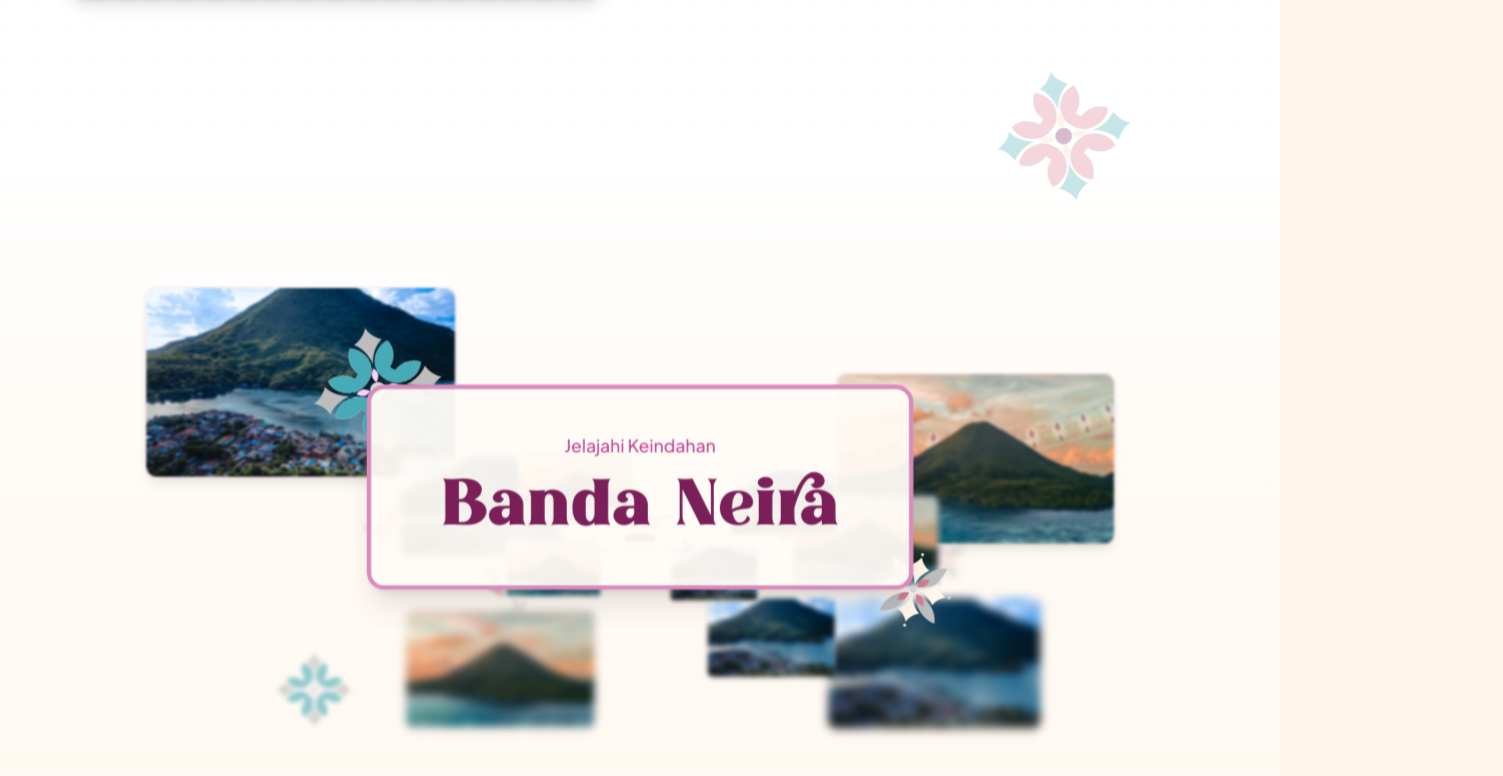
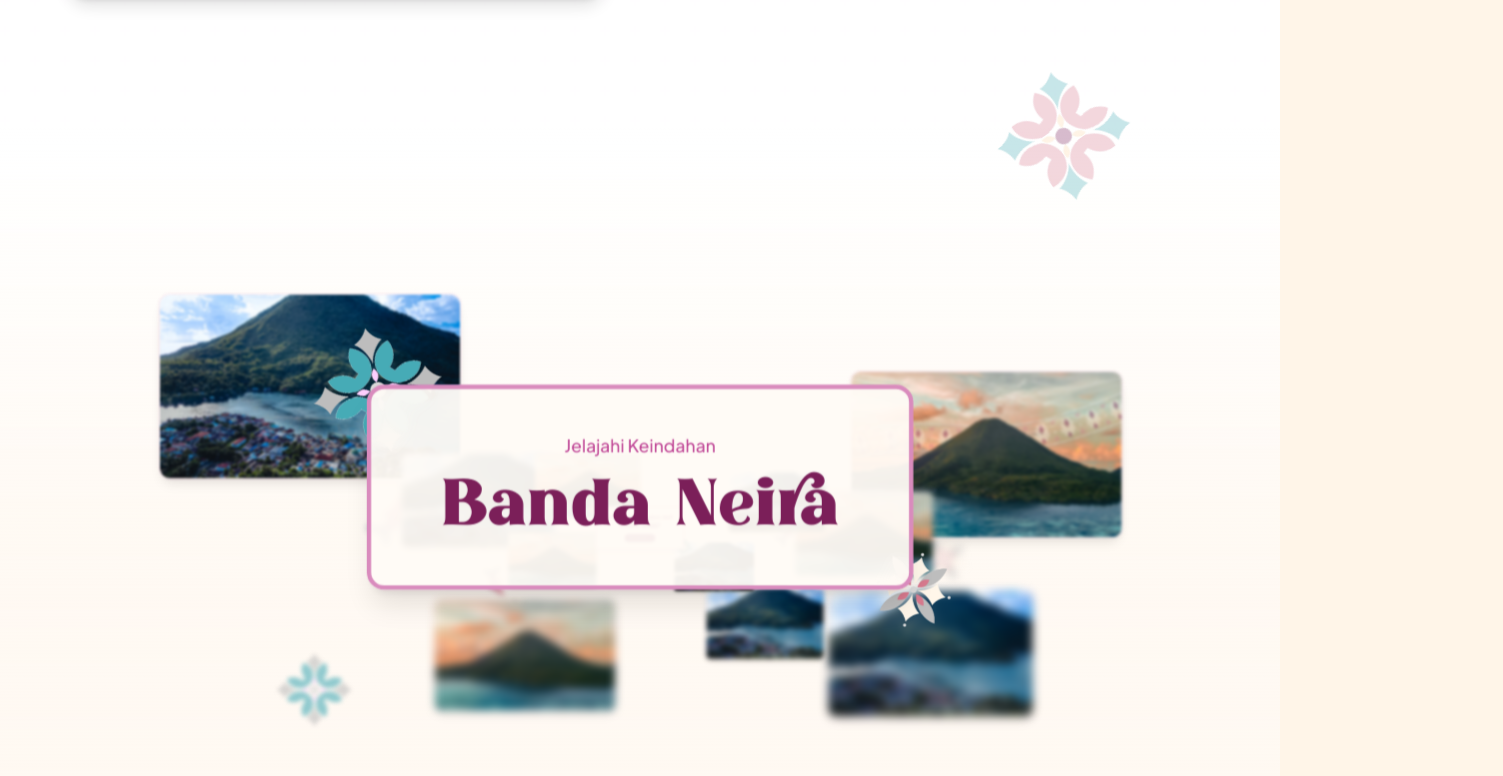
Before and after one commit to ArgyaSabih/cerita-neira, a Next.js app: page / in a window 1280 px wide. Shown: the part 4336-5112 px from the top of the page, 1503 px wide, since content can reach past the window. Built offline with nearby package versions, Linux system fonts and the light colour scheme.

Commit message:
fix: overflow bug

```diff
--- a/app/page.js
+++ b/app/page.js
@@ -21,7 +21,7 @@ export default function Home() {
     };
   }, []);
   return (
-    <main className="relative min-h-screen bg-cream-500">
+    <main className="relative min-h-screen overflow-x-clip bg-cream-500">
       <HeroSection />
       <TentangSection />
       <TimelineSection />
--- a/src/components/navbar/Navbar.js
+++ b/src/components/navbar/Navbar.js
@@ -92,11 +92,9 @@ const Navbar = ({className}) => {
         className={cn(
           "mx-auto transition-all duration-500 ease-out py-3",
           isScrolled
-            ? "max-w-[1200px] bg-cream-100 backdrop-blur-sm shadow-xl drop-shadow-lg rounded-full px-6"
+            ? "max-w-[1200px] bg-cream-100 shadow-md drop-shadow-lg rounded-full px-6"
             : "container px-4 md:px-8 lg:px-16",
-          isMobileMenuOpen
-            ? "max-w-[1200px] bg-cream-100 backdrop-blur-sm shadow-xl drop-shadow-lg rounded-full px-6"
-            : ""
+          isMobileMenuOpen ? "max-w-[1200px] bg-cream-100 shadow-md drop-shadow-lg rounded-full px-6" : ""
         )}
       >
         <div className="flex items-center justify-between">
--- a/src/modules/galeri/GaleriSection.js
+++ b/src/modules/galeri/GaleriSection.js
@@ -102,6 +102,7 @@ const GaleriSection = ({className}) => {
   const isScrolledRef = useRef(false);
   const [isScrolled, setIsScrolled] = useState(false);
   const [isVisible, setIsVisible] = useState(false);
+  const [breakpoint, setBreakpoint] = useState("lg");
 
   // Animation frame and scroll tracking refs
   const animationFrameRef = useRef(null);
@@ -118,6 +119,19 @@ const GaleriSection = ({className}) => {
       galleryRef.current.push(el);
     }
   }, []);
+
+  // Resolve responsive positions from data file
+  const resolvePosition = useCallback(
+    (img) => {
+      if (!img) return img;
+      if (img.positions) {
+        const pos = img.positions[breakpoint] || img.positions.lg || img.positions.md || img.positions.sm;
+        return Object.assign({}, img, {left: pos.left, top: pos.top, z: pos.z});
+      }
+      return img;
+    },
+    [breakpoint]
+  );
 
   useEffect(() => {
     let isMobileParallax = window.innerWidth < 1024;
@@ -253,6 +267,18 @@ const GaleriSection = ({className}) => {
     };
   }, [roundTransform]);
 
+  // Breakpoint updater (sm/md/lg) used to resolve positions
+  useEffect(() => {
+    const updateBp = () => {
+      const w = window.innerWidth;
+      setBreakpoint(w >= 1024 ? "lg" : w >= 768 ? "md" : "sm");
+    };
+
+    updateBp();
+    window.addEventListener("resize", updateBp, {passive: true});
+    return () => window.removeEventListener("resize", updateBp);
+  }, []);
+
   return (
     <section ref={gallerySection} id="galeri" className={cn("relative z-10 bg-cream-300", className)}>
       {/* Parallax Content Container */}
@@ -263,12 +289,12 @@ const GaleriSection = ({className}) => {
 
           {/* Ornament images */}
           {ornamentImages.map((img, idx) => (
-            <OrnamentItem key={`ornament-${idx}`} img={img} addToGallery={addToGallery} />
+            <OrnamentItem key={`ornament-${idx}`} img={resolvePosition(img)} addToGallery={addToGallery} />
           ))}
 
           {/* Gallery images */}
           {galeriImages.map((img, idx) => (
-            <GalleryImageItem key={idx} img={img} addToGallery={addToGallery} />
+            <GalleryImageItem key={idx} img={resolvePosition(img)} addToGallery={addToGallery} />
           ))}
 
           {/* Title Card - Intro */}
--- a/src/modules/galeri/data/galeriImages.js
+++ b/src/modules/galeri/data/galeriImages.js
@@ -3,89 +3,111 @@ export const galeriImages = [
   {
     src: "bg-hero.webp",
     alt: "Banda Neira View",
-    left: "5%",
-    top: "15%",
-    z: -100
+    positions: {
+      sm: {left: "6%", top: "18%", z: -80},
+      md: {left: "5%", top: "16%", z: -100},
+      lg: {left: "5%", top: "15%", z: -120}
+    }
   },
   {
     src: "img-tentang.webp",
     alt: "Tentang Banda Neira",
-    left: "70%",
-    top: "25%",
-    z: -180
+    positions: {
+      sm: {left: "68%", top: "28%", z: -140},
+      md: {left: "70%", top: "26%", z: -180},
+      lg: {left: "72%", top: "24%", z: -200}
+    }
   },
 
   // Layer 2: Near-mid
   {
     src: "bg-hero.webp",
     alt: "Panorama Banda",
-    left: "75%",
-    top: "65%",
-    z: -420
+    positions: {
+      sm: {left: "72%", top: "68%", z: -360},
+      md: {left: "75%", top: "66%", z: -420},
+      lg: {left: "76%", top: "64%", z: -460}
+    }
   },
   {
     src: "img-tentang.webp",
     alt: "Keindahan Banda",
-    left: "15%",
-    top: "70%",
-    z: -550
+    positions: {
+      sm: {left: "12%", top: "72%", z: -480},
+      md: {left: "15%", top: "70%", z: -550},
+      lg: {left: "18%", top: "68%", z: -600}
+    }
   },
 
   // Layer 3: Mid layer
   {
     src: "bg-hero.webp",
     alt: "Pemandangan Neira",
-    left: "8%",
-    top: "30%",
-    z: -750
+    positions: {
+      sm: {left: "10%", top: "32%", z: -680},
+      md: {left: "8%", top: "30%", z: -750},
+      lg: {left: "6%", top: "28%", z: -820}
+    }
   },
   {
     src: "img-tentang.webp",
     alt: "Warisan Banda",
-    left: "80%",
-    top: "40%",
-    z: -900
+    positions: {
+      sm: {left: "78%", top: "42%", z: -820},
+      md: {left: "80%", top: "40%", z: -900},
+      lg: {left: "82%", top: "38%", z: -980}
+    }
   },
 
   // Layer 4: Mid-far layer
   {
     src: "bg-hero.webp",
     alt: "Cakrawala Banda",
-    left: "65%",
-    top: "75%",
-    z: -1100
+    positions: {
+      sm: {left: "64%", top: "77%", z: -980},
+      md: {left: "65%", top: "75%", z: -1100},
+      lg: {left: "66%", top: "73%", z: -1250}
+    }
   },
   {
     src: "img-tentang.webp",
     alt: "Pesona Neira",
-    left: "20%",
-    top: "20%",
-    z: -1300
+    positions: {
+      sm: {left: "18%", top: "22%", z: -1150},
+      md: {left: "20%", top: "20%", z: -1300},
+      lg: {left: "22%", top: "18%", z: -1450}
+    }
   },
 
   // Layer 5: Far layer
   {
     src: "bg-hero.webp",
     alt: "Langit Banda",
-    left: "75%",
-    top: "25%",
-    z: -1500
+    positions: {
+      sm: {left: "74%", top: "26%", z: -1380},
+      md: {left: "75%", top: "25%", z: -1500},
+      lg: {left: "76%", top: "24%", z: -1650}
+    }
   },
   {
     src: "img-tentang.webp",
     alt: "Keajaiban Neira",
-    left: "10%",
-    top: "55%",
-    z: -1700
+    positions: {
+      sm: {left: "12%", top: "58%", z: -1550},
+      md: {left: "10%", top: "55%", z: -1700},
+      lg: {left: "8%", top: "52%", z: -1850}
+    }
   },
 
   // Layer 6: Background layer (furthest)
   {
     src: "bg-hero.webp",
     alt: "Horison Banda",
-    left: "60%",
-    top: "60%",
-    z: -1900
+    positions: {
+      sm: {left: "58%", top: "62%", z: -1700},
+      md: {left: "60%", top: "60%", z: -1900},
+      lg: {left: "62%", top: "58%", z: -2100}
+    }
   }
 ];
 
@@ -94,9 +116,11 @@ export const ornamentImages = [
   {
     src: "bunga-1.webp",
     alt: "Bunga Berputar",
-    left: "10%",
-    top: "25%",
-    z: -2100,
+    positions: {
+      sm: {left: "12%", top: "28%", z: -1200},
+      md: {left: "11%", top: "26%", z: -1700},
+      lg: {left: "10%", top: "25%", z: -2100}
+    },
     animation: "animate-spin-slow scale-200",
     skew: true
   },
@@ -105,25 +129,31 @@ export const ornamentImages = [
   {
     src: "bunga-2.webp",
     alt: "Bunga Tradisional",
-    left: "5%",
-    top: "75%",
-    animation: "animate-float",
-    z: -350
+    positions: {
+      sm: {left: "6%", top: "78%", z: -220},
+      md: {left: "5%", top: "76%", z: -350},
+      lg: {left: "5%", top: "75%", z: -350}
+    },
+    animation: "animate-float"
   },
   {
     src: "bunga-3.webp",
     alt: "Bunga Neira",
-    left: "88%",
-    top: "50%",
-    animation: "animate-float",
-    z: -480
+    positions: {
+      sm: {left: "86%", top: "52%", z: -320},
+      md: {left: "88%", top: "50%", z: -480},
+      lg: {left: "88%", top: "50%", z: -480}
+    },
+    animation: "animate-float"
   },
   {
     src: "lumba-2.webp",
     alt: "Lumba-lumba Bermain",
-    left: "2%",
-    top: "40%",
-    z: -620,
+    positions: {
+      sm: {left: "4%", top: "44%", z: -420},
+      md: {left: "2%", top: "40%", z: -620},
+      lg: {left: "2%", top: "40%", z: -620}
+    },
     animation: "animate-swim delay-500"
   },
 
@@ -131,76 +161,94 @@ export const ornamentImages = [
   {
     src: "bunga-4.webp",
     alt: "Bunga Dekorasi",
-    left: "92%",
-    top: "70%",
-    animation: "animate-float",
-    z: -820
+    positions: {
+      sm: {left: "90%", top: "72%", z: -600},
+      md: {left: "92%", top: "70%", z: -820},
+      lg: {left: "92%", top: "70%", z: -820}
+    },
+    animation: "animate-float"
   },
   {
     src: "bunga-4.webp",
     alt: "Bunga Eksotis",
-    left: "6%",
-    top: "25%",
-    animation: "animate-float",
-    z: -980
+    positions: {
+      sm: {left: "8%", top: "27%", z: -720},
+      md: {left: "6%", top: "25%", z: -980},
+      lg: {left: "6%", top: "25%", z: -980}
+    },
+    animation: "animate-float"
   },
   {
     src: "bunga-5.webp",
     alt: "Bunga Indah",
-    left: "85%",
-    top: "30%",
-    animation: "animate-float",
-    z: -1150
+    positions: {
+      sm: {left: "83%", top: "32%", z: -880},
+      md: {left: "85%", top: "30%", z: -1150},
+      lg: {left: "85%", top: "30%", z: -1150}
+    },
+    animation: "animate-float"
   },
 
   // Far ornaments
   {
     src: "lumba-2.webp",
     alt: "Lumba-lumba Laut",
-    left: "10%",
-    top: "60%",
-    z: -1400,
+    positions: {
+      sm: {left: "12%", top: "62%", z: -980},
+      md: {left: "10%", top: "60%", z: -1400},
+      lg: {left: "10%", top: "60%", z: -1400}
+    },
     animation: "animate-swim delay-700 rotate-125"
   },
   {
     src: "bunga-1.webp",
     alt: "Bunga Cantik",
-    left: "90%",
-    top: "85%",
-    animation: "animate-float",
-    z: -1550
+    positions: {
+      sm: {left: "88%", top: "88%", z: -1120},
+      md: {left: "90%", top: "85%", z: -1550},
+      lg: {left: "90%", top: "85%", z: -1550}
+    },
+    animation: "animate-float"
   },
   {
     src: "bunga-2.webp",
     alt: "Bunga Banda",
-    left: "8%",
-    top: "15%",
-    animation: "animate-float",
-    z: -1650
+    positions: {
+      sm: {left: "10%", top: "18%", z: -1250},
+      md: {left: "8%", top: "15%", z: -1650},
+      lg: {left: "8%", top: "15%", z: -1650}
+    },
+    animation: "animate-float"
   },
 
   // Background ornaments
   {
     src: "lumba-2.webp",
     alt: "Lumba-lumba Neira",
-    left: "88%",
-    top: "45%",
-    z: -1850,
+    positions: {
+      sm: {left: "86%", top: "48%", z: -1420},
+      md: {left: "88%", top: "45%", z: -1850},
+      lg: {left: "88%", top: "45%", z: -1850}
+    },
     animation: "animate-swim delay-1000"
   },
   {
     src: "bunga-3.webp",
     alt: "Bunga Hiasan",
-    left: "5%",
-    top: "85%",
-    z: -1950
+    positions: {
+      sm: {left: "6%", top: "88%", z: -1520},
+      md: {left: "5%", top: "85%", z: -1950},
+      lg: {left: "5%", top: "85%", z: -1950}
+    }
   },
   {
     src: "bunga-3.webp",
     alt: "Bunga Eksotis",
-    left: "92%",
-    top: "20%",
-    animation: "animate-float",
-    z: -2180
+    positions: {
+      sm: {left: "90%", top: "22%", z: -1680},
+      md: {left: "92%", top: "20%", z: -2180},
+      lg: {left: "92%", top: "20%", z: -2180}
+    },
+    animation: "animate-float"
   }
 ];
```
